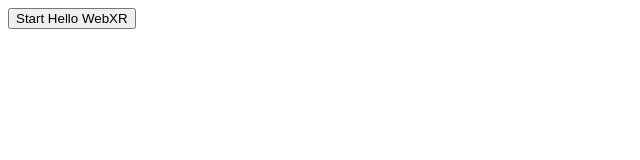
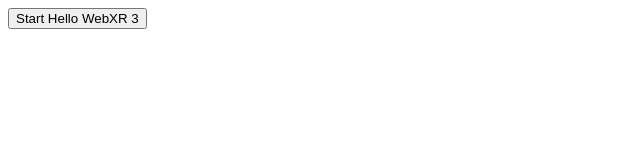
Before and after one commit to maheshkiwade/WebXR1, a plain HTML site: page index.html in a window 1280 px wide. Shown: the full height of the page, 0-640 px from the left. Drawn offline with nearby package versions, Linux system fonts and the light colour scheme.

Commit message:
Update index.html

```diff
--- a/index.html
+++ b/index.html
@@ -13,7 +13,7 @@
 
 <!-- Starting an immersive WebXR session requires user interaction.
     We start this one with a simple button. -->
-<button onclick="activateXR()">Start Hello WebXR</button>
+<button onclick="activateXR()">Start Hello WebXR 3</button>
 <script>
 async function activateXR() {
   // Add a canvas element and initialize a WebGL context that is compatible with WebXR.
```
